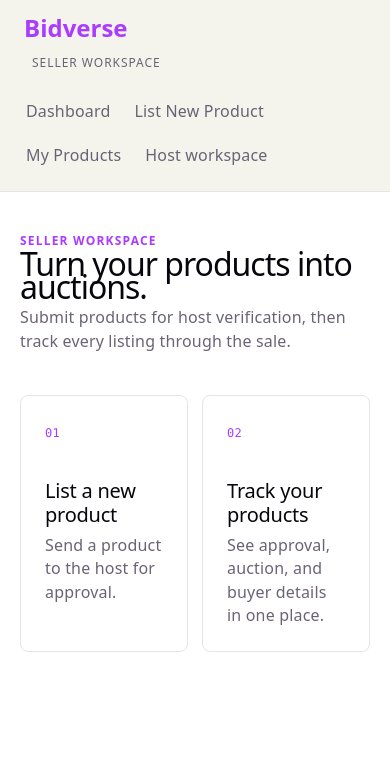
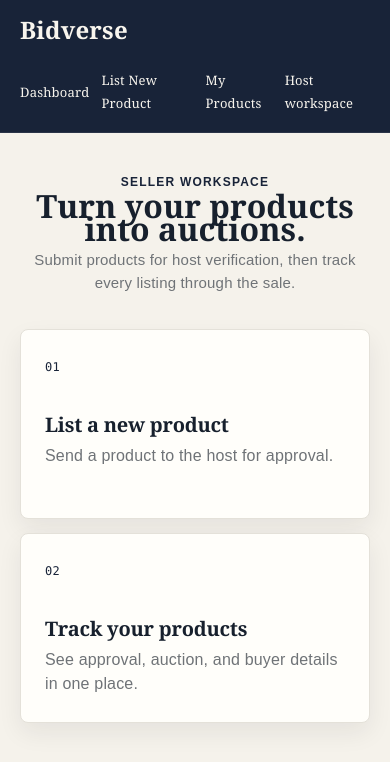
Before and after one commit to theyuvan/BidVerse, a React app in the folder frontend/: page /seller in a window 390 px wide. Shown: the top 762 px of the page. Built offline with nearby package versions, Linux system fonts and the light colour scheme; the HTML template or start-up script is replaced by a standard one.

Commit message:
Save my current changes before updating branch

```diff
--- a/frontend/src/App.css
+++ b/frontend/src/App.css
@@ -1,23 +1,25 @@
 .host-page {
-  max-width: 1080px;
+  max-width: 1040px;
   margin: 0 auto;
-  padding: 56px clamp(24px, 5vw, 72px);
+  padding: 48px clamp(24px, 6vw, 72px) 72px;
   box-sizing: border-box;
   text-align: left;
 }
 
 .page-header {
-  margin-bottom: 42px;
+  margin-bottom: 34px;
+  text-align: center;
 }
 
 .page-header h1 {
   margin: 0 0 8px;
-  font-size: clamp(32px, 4vw, 48px);
-  letter-spacing: -1px;
+  font-size: clamp(32px, 4vw, 42px);
+  letter-spacing: 0;
 }
 
 .page-header p {
   color: var(--text);
+  font-size: 15px;
 }
 
 .section-heading {
@@ -75,7 +77,8 @@
   padding: 24px;
   border: 1px solid var(--border);
   border-radius: 8px;
-  background: var(--bg);
+  background: var(--surface);
+  box-shadow: var(--shadow);
 }
 
 .room-summary dl {
@@ -205,7 +208,8 @@
   border-radius: 8px;
   color: inherit;
   text-decoration: none;
-  background: var(--bg);
+  background: var(--surface);
+  box-shadow: var(--shadow);
 }
 
 .seller-action-card:hover,
@@ -238,7 +242,9 @@
   padding: 28px;
   border: 1px solid var(--border);
   border-radius: 8px;
-  background: var(--bg);
+  margin: 0 auto;
+  background: var(--surface);
+  box-shadow: var(--shadow);
 }
 
 .seller-form label {
@@ -263,9 +269,9 @@
   width: 100%;
   padding: 11px 12px;
   border: 1px solid var(--border);
-  border-radius: 5px;
+  border-radius: 7px;
   color: var(--text-h);
-  background: var(--bg);
+  background: #fff;
   font: inherit;
 }
 
@@ -274,7 +280,7 @@
   justify-self: start;
   padding: 11px 18px;
   border: 0;
-  border-radius: 5px;
+  border-radius: 7px;
   color: #fff;
   background: var(--accent);
   font: inherit;
@@ -312,7 +318,8 @@
   padding: 22px;
   border: 1px solid var(--border);
   border-radius: 8px;
-  background: var(--bg);
+  background: var(--surface);
+  box-shadow: var(--shadow);
 }
 
 .seller-product-heading {
@@ -432,7 +439,8 @@
   padding: 20px;
   border: 1px solid var(--border);
   border-radius: 8px;
-  background: var(--bg);
+  background: var(--surface);
+  box-shadow: var(--shadow);
 }
 
 .dashboard-room-card h3 {
@@ -489,7 +497,9 @@
   padding: 28px;
   border: 1px solid var(--border);
   border-radius: 8px;
-  background: var(--bg);
+  margin: 0 auto;
+  background: var(--surface);
+  box-shadow: var(--shadow);
 }
 
 .room-form label {
@@ -505,9 +515,9 @@
   box-sizing: border-box;
   padding: 11px 12px;
   border: 1px solid var(--border);
-  border-radius: 5px;
+  border-radius: 7px;
   color: var(--text-h);
-  background: var(--bg);
+  background: #fff;
   font: inherit;
   font-size: 15px;
 }
@@ -516,6 +526,48 @@
   border-color: var(--accent);
   outline: 2px solid var(--accent-border);
   outline-offset: 1px;
+}
+
+.room-form button,
+.seller-form button {
+  justify-self: start;
+  padding: 12px 22px;
+  border: 0;
+  border-radius: 7px;
+  color: #fff;
+  background: var(--accent);
+  font: inherit;
+  cursor: pointer;
+}
+
+.room-form button:hover,
+.seller-form button:hover,
+.seller-filter button:hover {
+  background: #293752;
+}
+
+@media (max-width: 640px) {
+  .host-page {
+    padding: 36px 20px 56px;
+  }
+
+  .room-form,
+  .seller-form {
+    grid-template-columns: 1fr;
+    padding: 22px;
+  }
+
+  .room-form button,
+  .seller-form button,
+  .seller-form-wide,
+  .seller-form [role="status"],
+  .seller-form [role="alert"] {
+    grid-column: 1;
+  }
+
+  .seller-action-grid {
+    grid-template-columns: 1fr;
+  }
 }
 
 .room-form button {
--- a/frontend/src/index.css
+++ b/frontend/src/index.css
@@ -1,23 +1,22 @@
 :root {
-  --text: #6b6375;
-  --text-h: #08060d;
-  --bg: #fff;
-  --border: #e5e4e7;
-  --code-bg: #f4f3ec;
-  --accent: #aa3bff;
-  --accent-bg: rgba(170, 59, 255, 0.1);
-  --accent-border: rgba(170, 59, 255, 0.5);
-  --social-bg: rgba(244, 243, 236, 0.5);
-  --shadow:
-    rgba(0, 0, 0, 0.1) 0 10px 15px -3px, rgba(0, 0, 0, 0.05) 0 4px 6px -2px;
+  --text: #6f7377;
+  --text-h: #17202d;
+  --bg: #f5f2eb;
+  --surface: #fffefa;
+  --border: #e4e1d9;
+  --code-bg: #ebe7dd;
+  --accent: #182338;
+  --accent-bg: #e9e5dc;
+  --accent-border: #9da5ad;
+  --shadow: 0 10px 24px rgba(23, 32, 45, 0.07);
 
-  --sans: system-ui, 'Segoe UI', Roboto, sans-serif;
-  --heading: system-ui, 'Segoe UI', Roboto, sans-serif;
+  --sans: Arial, Helvetica, sans-serif;
+  --heading: Georgia, 'Times New Roman', serif;
   --mono: ui-monospace, Consolas, monospace;
 
   font: 18px/145% var(--sans);
   letter-spacing: 0.18px;
-  color-scheme: light dark;
+  color-scheme: light;
   color: var(--text);
   background: var(--bg);
   font-synthesis: none;
@@ -52,6 +51,7 @@
 
 body {
   margin: 0;
+  background: var(--bg);
 }
 
 #root {
@@ -62,33 +62,35 @@ body {
 
 .app-shell {
   min-height: 100svh;
-  display: flex;
+  display: block;
   background: var(--bg);
 }
 
 .sidebar {
-  width: 240px;
-  flex: 0 0 240px;
-  min-height: 100svh;
+  width: 100%;
+  min-height: 72px;
   box-sizing: border-box;
-  padding: 28px 16px;
-  color: var(--text-h);
-  background: var(--code-bg);
-  border-right: 1px solid var(--border);
-  text-align: left;
+  display: flex;
+  align-items: center;
+  gap: 34px;
+  padding: 0 clamp(24px, 4vw, 52px);
+  color: #f8f5ee;
+  background: #182338;
+  border-bottom: 1px solid rgba(255, 255, 255, 0.08);
 }
 
 .sidebar-brand {
-  padding: 0 16px 32px;
+  margin-right: auto;
+  padding: 0;
+  font-family: var(--heading);
   font-size: 24px;
   font-weight: 700;
-  letter-spacing: 0;
-  color: var(--accent);
+  color: #f8f5ee;
 }
 
 .sidebar-role {
-  padding: 0 16px 18px;
-  color: var(--text);
+  display: none;
+  color: #f8f5ee;
   font-size: 12px;
   letter-spacing: 0.08em;
   text-transform: uppercase;
@@ -96,70 +98,66 @@ body {
 
 .sidebar-links {
   display: flex;
-  flex-direction: column;
-  gap: 6px;
+  align-items: center;
+  gap: clamp(18px, 3vw, 42px);
 }
 
 .sidebar a {
   display: block;
-  padding: 12px 16px;
-  border-radius: 6px;
-  color: var(--text);
+  padding: 26px 0;
+  color: #f8f5ee;
+  font-family: var(--heading);
+  font-size: 14px;
   text-decoration: none;
-  transition: background 0.2s, color 0.2s;
+  transition: color 0.2s, opacity 0.2s;
 }
 
 .sidebar a:hover,
 .sidebar a:focus-visible {
-  color: var(--text-h);
-  background: var(--accent-bg);
+  color: #fff;
+  opacity: 0.7;
   outline: none;
 }
 
 .page-content {
-  flex: 1;
   min-width: 0;
-  text-align: center;
+  text-align: left;
 }
 
 @media (max-width: 700px) {
-  .app-shell {
-    display: block;
-  }
-
   .sidebar {
-    width: 100%;
     min-height: auto;
-    padding: 16px;
-    border-right: 0;
-    border-bottom: 1px solid var(--border);
+    flex-wrap: wrap;
+    gap: 0;
+    padding: 18px 20px 0;
   }
 
   .sidebar-brand {
-    padding: 0 8px 12px;
+    padding-bottom: 16px;
   }
 
   .sidebar-links {
-    flex-direction: row;
-    flex-wrap: wrap;
-    gap: 4px;
+    width: 100%;
+    justify-content: space-between;
+    gap: 12px;
   }
 
   .sidebar a {
-    padding: 8px 10px;
+    padding: 12px 0 16px;
+    font-size: 13px;
   }
 }
 
 h1,
 h2 {
   font-family: var(--heading);
-  font-weight: 500;
+  font-weight: 700;
   color: var(--text-h);
 }
 
 h1 {
-  font-size: 56px;
-  letter-spacing: -1.68px;
+  font-size: 42px;
+  letter-spacing: 0;
   margin: 32px 0;
   @media (max-width: 1024px) {
     font-size: 36px;
```
